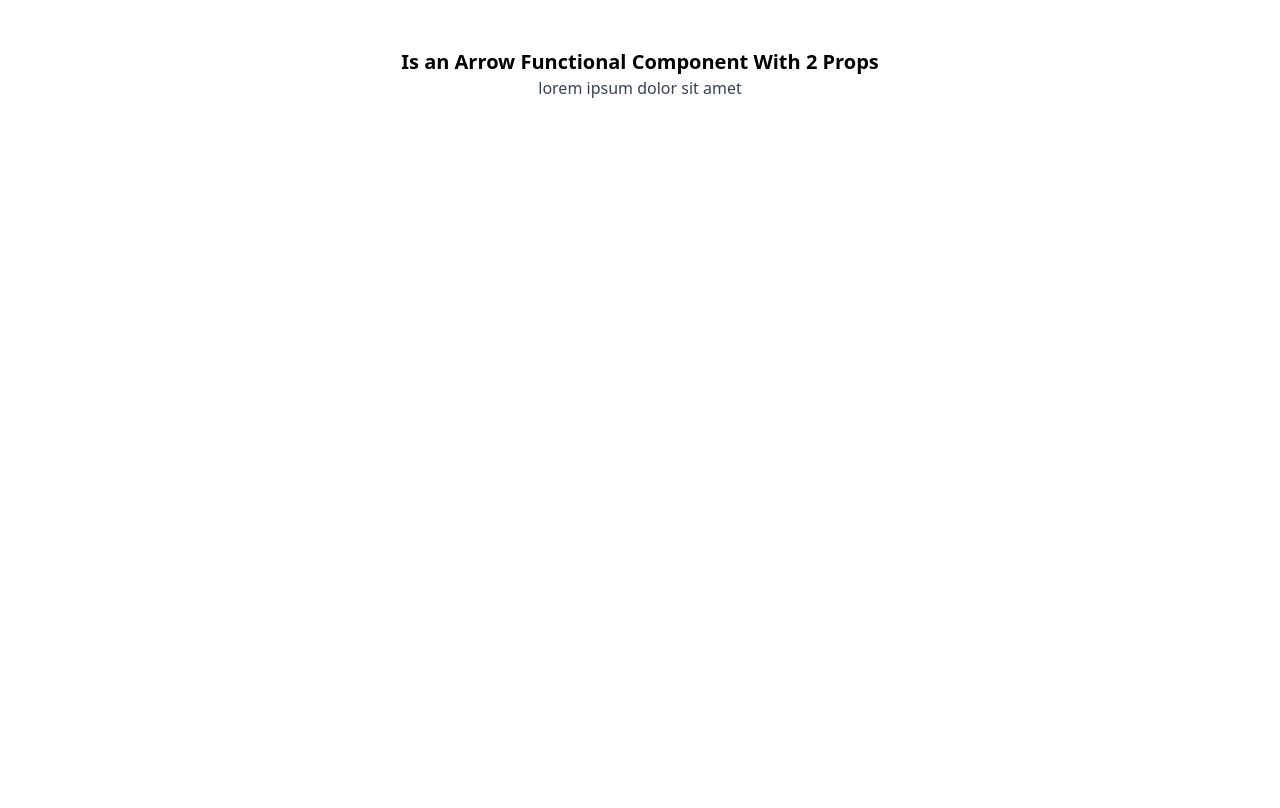
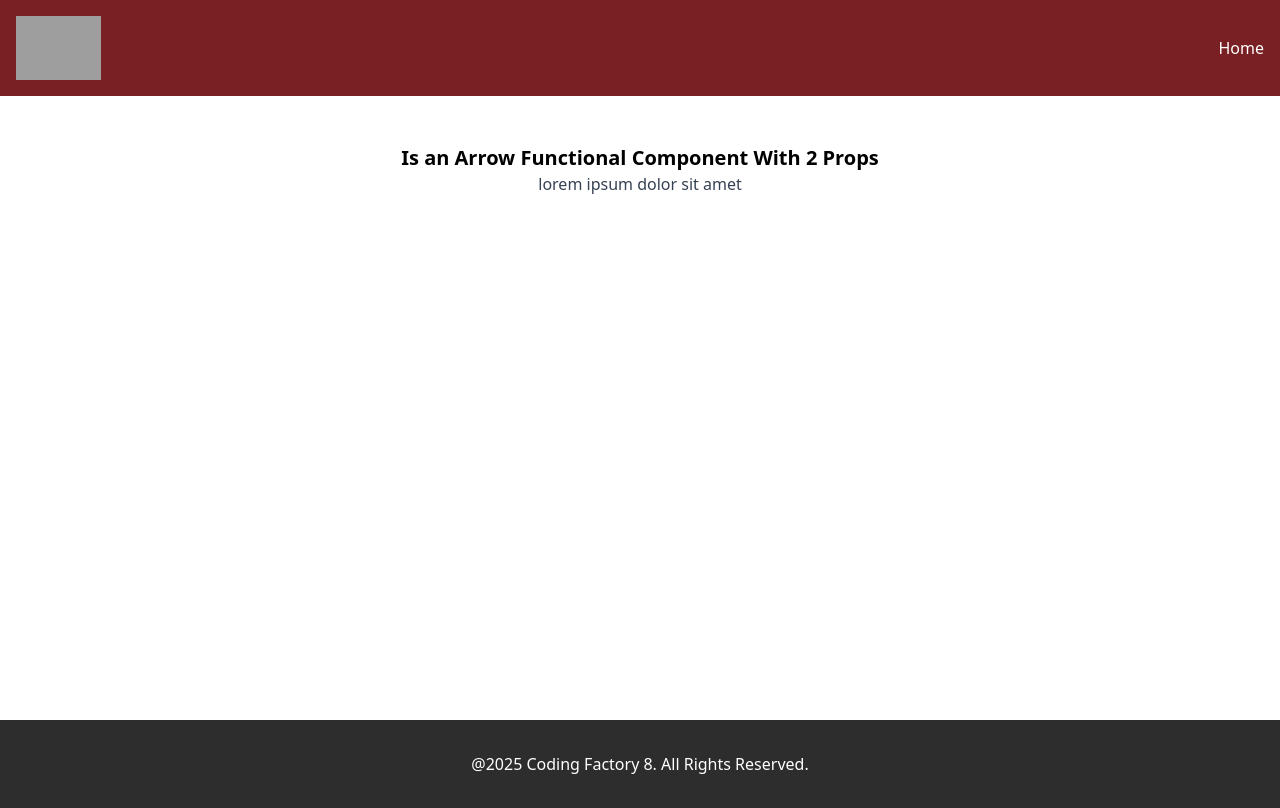
Before and after one commit to Vpetros/cf8-react-intro, a React app: page / in a window 1280 px wide. Built offline with nearby package versions, Linux system fonts and the light colour scheme; grey boxes are pictures that could not be loaded; the HTML template or start-up script is replaced by a standard one.

Commit message:
feat: add Card, Header, Footer, Layout components

```diff
--- a/src/App.tsx
+++ b/src/App.tsx
@@ -5,6 +5,8 @@
 // import ArrowFunctionalComponent from "./components/ArrowFunctionalComponent.tsx";
 // import ArrowFunctionalComponentWithProps from "./components/ArrowFunctionalComponentWithProps.tsx";
 import ArrowFunctionalComponentWithPropsType from "./components/ArrowFunctionalComponentWithPropsType.tsx";
+// import Card from "./components/Card.tsx";
+import Layout from "./components/Layout.tsx";
 
 function App() {
 
@@ -17,9 +19,20 @@
             {/*<ArrowFunctionalComponent/>*/}
             {/*<ArrowFunctionalComponentWithProps title="Is an Arrow Functional Component With Props"/>*/}
             {/*<ArrowFunctionalComponentWithProps title="2nd title"/>*/}
-            <ArrowFunctionalComponentWithPropsType
-                title="Is an Arrow Functional Component With 2 Props"
-                description="lorem ipsum dolor sit amet"/>
+            {/*<ArrowFunctionalComponentWithPropsType*/}
+            {/*    title="Is an Arrow Functional Component With 2 Props"*/}
+            {/*    description="lorem ipsum dolor sit amet"*/}
+            {/*/>*/}
+
+            {/*<Card title="Card">*/}
+            {/*</Card>*/}
+            <Layout>
+                <ArrowFunctionalComponentWithPropsType
+                    title="Is an Arrow Functional Component With 2 Props"
+                    description="lorem ipsum dolor sit amet"
+                />
+
+            </Layout>
         </>
     )
 }
--- /dev/null
+++ b/src/components/Card.tsx
@@ -0,0 +1,18 @@
+type CardProps = {
+    title: string;
+    children: React.ReactNode;  //children: ReactNode
+
+}
+
+const Card =({title, children}: CardProps) => {
+    return(
+        <>
+            <div className="card text-center text-cf-dark-red">
+            <h2>{title}</h2>
+            {children}
+            <p>lorem ipsum</p>
+            </div>
+        </>
+    )
+};
+export default Card;
--- /dev/null
+++ b/src/components/Footer.tsx
@@ -0,0 +1,13 @@
+const Footer =() => {
+    const currentYear = new Date().getFullYear();
+    return (
+        <>
+            <footer className="bg-cf-dark-gray text-white">
+                <div className="container mx-auto py-8 text-center">
+                    @{currentYear} Coding Factory 8. All Rights Reserved.
+                </div>
+            </footer>
+        </>
+    )
+}
+export default Footer;
--- /dev/null
+++ b/src/components/Header.tsx
@@ -0,0 +1,17 @@
+const Header =() => {
+    return (
+        <>
+            <header className="bg-cf-dark-red w-full fixed">
+                <div className="container mx-auto px-4 flex items-center justify-between">
+                    <img className="my-4 h-16"
+                        src="https://codingfactory.aueb.gr/sites/all/themes/cf_theme/logo.png"
+                        alt="CF Logo"/>
+                    <nav className="flex gap-4 text-white font-medium">
+                        <a href="#">Home</a>
+                    </nav>
+                </div>
+            </header>
+        </>
+    )
+}
+export default Header;
--- /dev/null
+++ b/src/components/Layout.tsx
@@ -0,0 +1,19 @@
+import Header from "./Header.tsx";
+import Footer from "./Footer.tsx";
+
+interface LayoutProps {
+    children: React.ReactNode
+}
+
+const Layout= ({children}: LayoutProps) => {
+  return (
+    <>
+        <Header/>
+        <div className="container mx-auto pt-24 min-h-[90vh]">
+            {children}
+        </div>
+        <Footer/>
+    </>
+  )
+}
+export default Layout;
```
